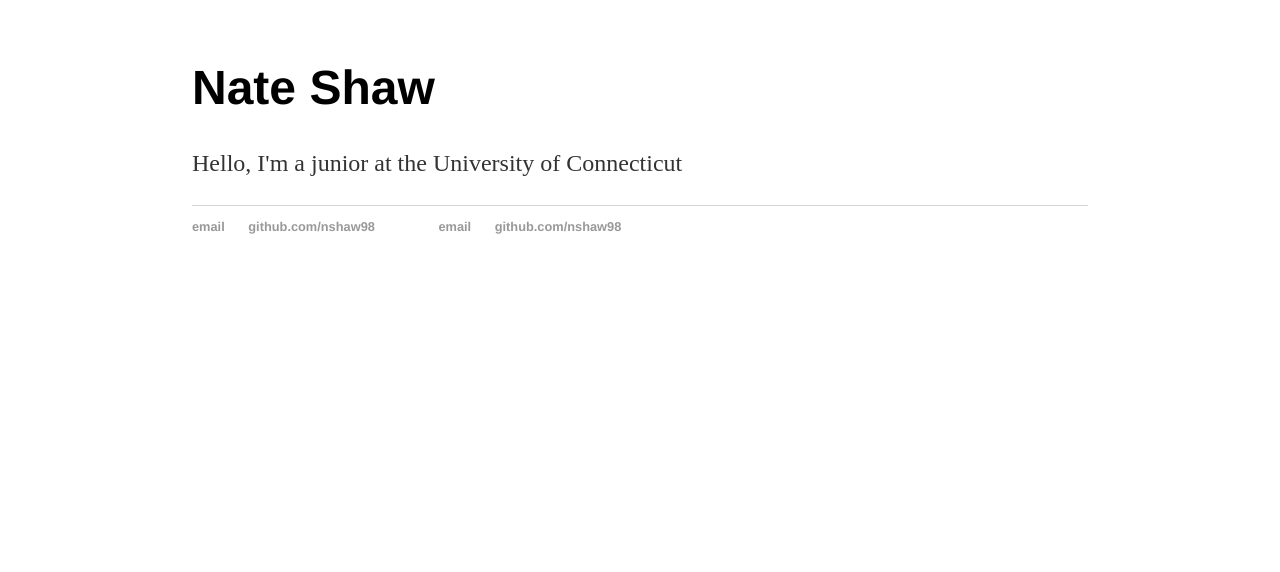
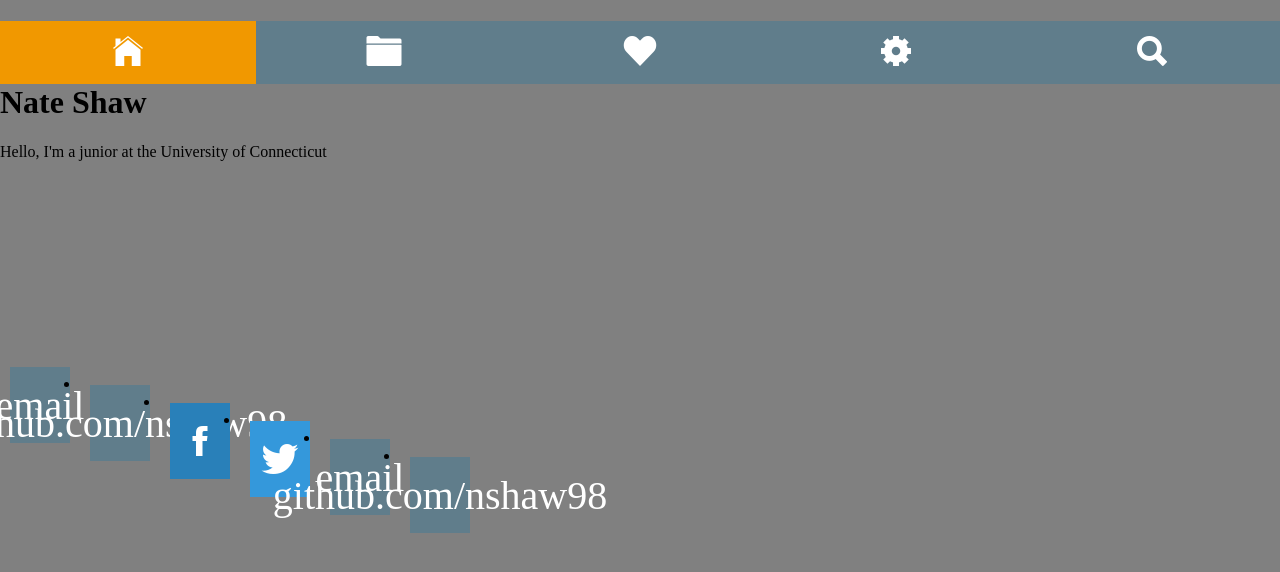
Before and after one commit to nshaw98/aboutnathan.github.io, a Jekyll site: the page built from index.html, in a window 1280 px wide. Shown: the top 572 px of the page. Built offline with Jekyll 4.4.1, drawn with Linux system fonts in a browser that asks for light colours.

Commit message:
Update main.css

```diff
--- a/css/main.css
+++ b/css/main.css
@@ -1,4 +1,5 @@
-body {
+@import "http://code.ionicframework.com/ionicons/2.0.1/css/ionicons.min.css";
+/* body {
     margin: 60px auto;
     width: 70%;
 }
@@ -40,4 +41,69 @@
 
 ul.posts li {
     list-style: none;
+} */
+body{
+    margin: 0;
+    padding: 0;
+    background: grey;
 }
+ul{
+    margin: 0;
+    padding: 0;
+    width: 100%
+}
+
+ul a{
+    text-decoration: none;
+    color:white;
+    font-size: 40px;
+    text-align: center;
+    width: 20%;
+    display: block;
+    background: #607d8b;
+    padding: 8px 0;
+    float: left;
+    transition: 0.5s;
+}
+ul a:hover{
+    opacity: 0.8;
+}
+.box{
+    position:absolute;
+    left: 50%;
+    top: 50%;
+        transform: translate(-50%,-50%);
+}
+.box a{
+    text-decoration: none;
+    color: white;
+    font-size: 40px;
+    margin: 10px;
+    display: flex;
+    width: 60px;
+    height: 60px;
+    justify-content: center;
+    align-items: center;
+    float: left;
+    transition: 0.5s all;
+    cursor: pointer;
+
+}
+.fb{
+    background: #2980b9;
+}
+.tw{
+    background: #3498db;
+}
+.yb{
+    background: #e74c3c;
+}
+.wp{
+    background: #27ae60;
+}
+.im{
+    background: #e67e22;
+}
+.box a:hover{
+    margin-top: -10px;
+}
```
